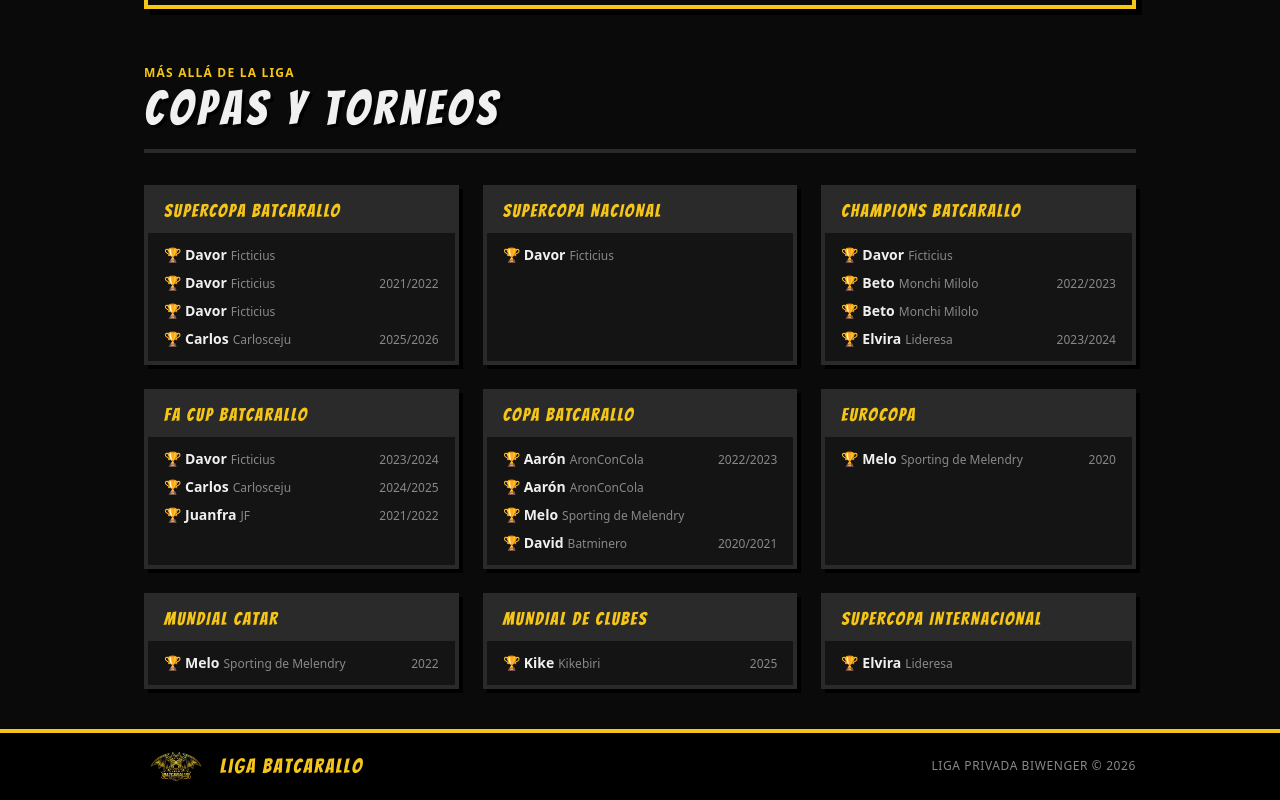
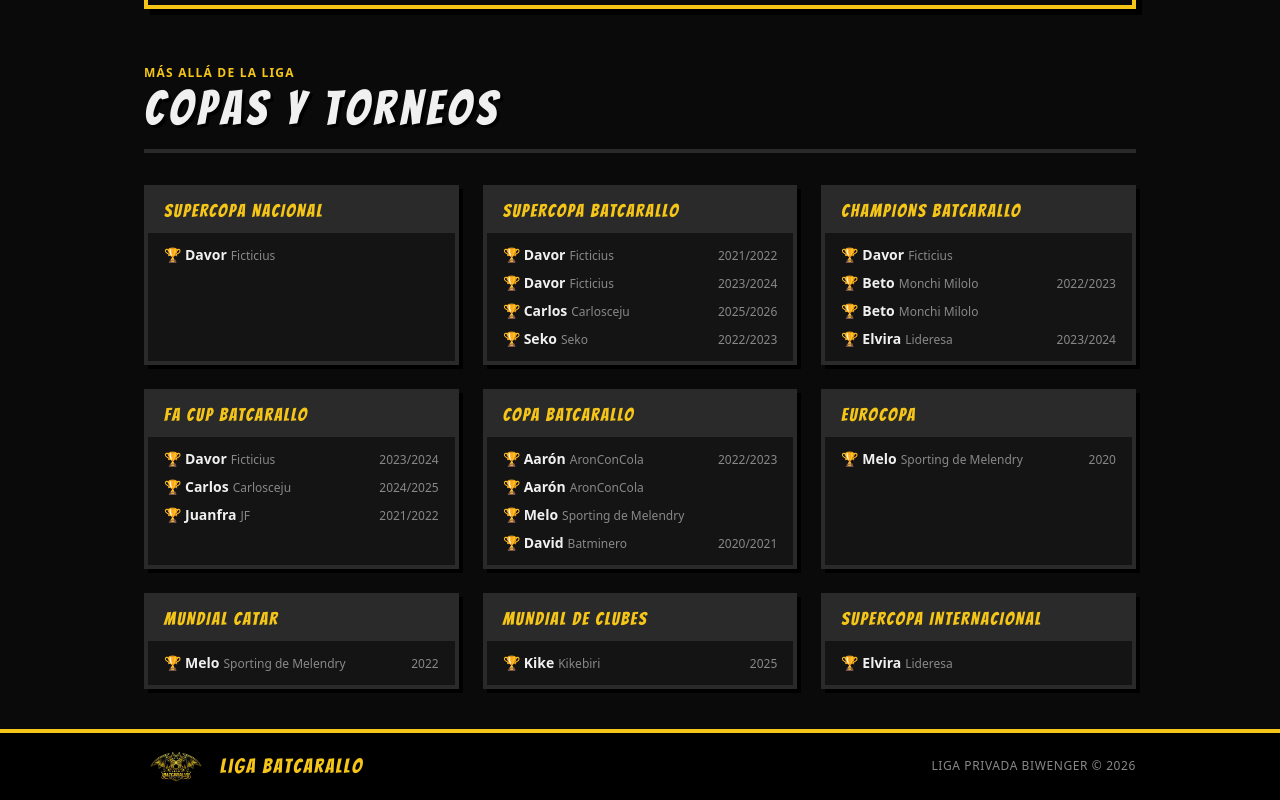
Before and after one commit to aronaldo9/liga-batcarallo, a Next.js app: page /palmares in a window 1280 px wide. Shown: the part 1033-1833 px from the top of the page. Built offline with nearby package versions, Linux system fonts and the light colour scheme; no server answers.

Commit message:
actualizado palmarés

```diff
--- a/data/palmares.js
+++ b/data/palmares.js
@@ -24,14 +24,13 @@ export const logrosIndividuales = [
     logros: [
       // Primera División
       { temporada: "2024/2025", competicion: "Primera División",          posicion: "Campeón/a" },
-      { temporada: null,        competicion: "Supercopa Batcarallo", posicion: "Campeón/a" },
       { temporada: null,        competicion: "Supercopa Nacional",         posicion: "Campeón/a" },
       { temporada: "2021/2022", competicion: "Primera División",          posicion: "Campeón/a" },
       { temporada: "2020/2021", competicion: "Primera División",          posicion: "Campeón/a" },
       { temporada: "2021/2022", competicion: "Supercopa Batcarallo",      posicion: "Campeón/a" },
       { temporada: null,        competicion: "Champions Batcarallo",      posicion: "Campeón/a" },
       { temporada: null,        competicion: "Copa Batcarallo",           posicion: "2º clasificado" },
-      { temporada: null,        competicion: "Supercopa Batcarallo",      posicion: "Campeón/a" },
+      { temporada: "2023/2024", competicion: "Supercopa Batcarallo",      posicion: "Campeón/a" },
       // Segunda División
       { temporada: "2023/2024", competicion: "Segunda División",          posicion: "Campeón/a" },
       { temporada: "2019/2020", competicion: "Primera División",          posicion: "Campeón/a" },
@@ -163,7 +162,9 @@ export const logrosIndividuales = [
       { temporada: "2025",      competicion: "Mundial de Clubes",  posicion: "3er clasificado" },
     ],
   },
-  { memberId: 40, logros: [] }, // Seko
+  { memberId: 40, logros: [
+    { temporada: "2022/2023", competicion: "Supercopa Batcarallo", posicion: "Campeón/a" },
+  ] }, // Seko
   { memberId: 39, logros: [
     { temporada: "2020/2021", competicion: "Copa Batcarallo", posicion: "2º clasificado" },
   ] }, // Mora
```
